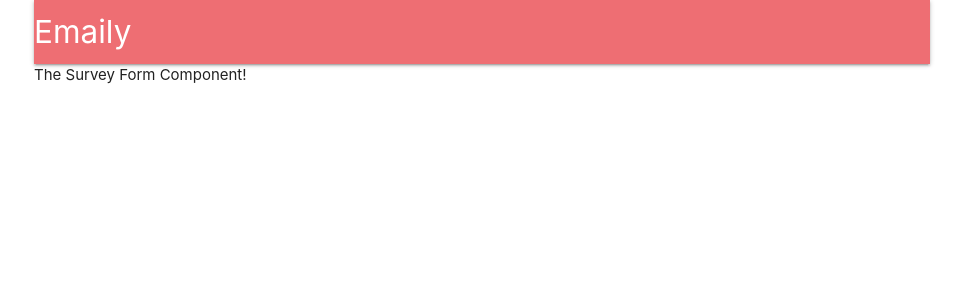
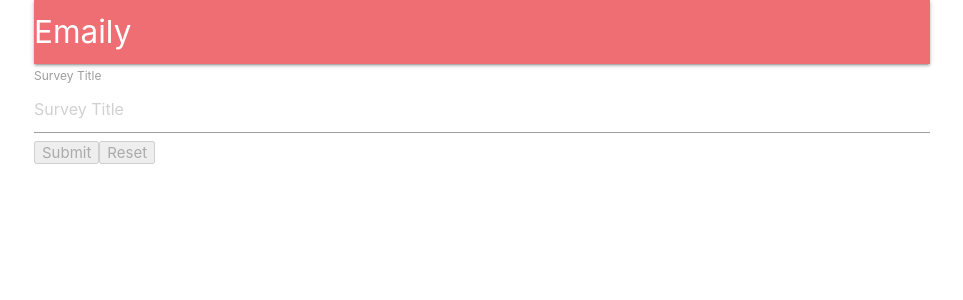
Before and after one commit to markwuu/Emaily, a React (Create React App) app in the folder client/: page /surveys/new in a window 1280 px wide. Shown: the top 300 px of the page, without its empty margins (158-1121 px from the left). Built offline with nearby package versions, Linux system fonts and the light colour scheme; no server answers.

Commit message:
Created survey form with react final form

```diff
--- a/client/src/components/surveys/SurveyForm.js
+++ b/client/src/components/surveys/SurveyForm.js
@@ -2,10 +2,46 @@
 import React from 'react';
 import { Form, Field } from 'react-final-form'
 
-const SurveyForm = () => {
+const sleep = ms => new Promise(resolve => setTimeout(resolve, ms))
+
+const onSubmit = async values => {
+    await sleep(300)
+    // window.alert(JSON.stringify(values, 0, 2))
+    console.log(JSON.stringify(values, 0, 2));
+}
+
+const SurveyForm = (props) => {
+    const { handleSubmit, pristine, reset, submitting } = props;
     return (
         <div>
-            The Survey Form Component!
+        <Form
+            onSubmit={onSubmit}
+            render={({ handleSubmit, form, submitting, pristine, values }) => (
+                <form onSubmit={handleSubmit}>
+                <div>
+                    <label>Survey Title</label>
+                    <Field
+                        name="surveyTitle"
+                        component="input"
+                        type="text"
+                        placeholder="Survey Title"
+                    />
+                </div>
+                <div className="buttons">
+                    <button type="submit" disabled={submitting || pristine}>
+                        Submit
+                    </button>
+                    <button
+                        type="button"
+                        onClick={form.reset}
+                        disabled={submitting || pristine}
+                    >
+                        Reset
+                    </button>
+                </div>
+                </form>
+            )}
+            />
         </div>
     )
 }
```
